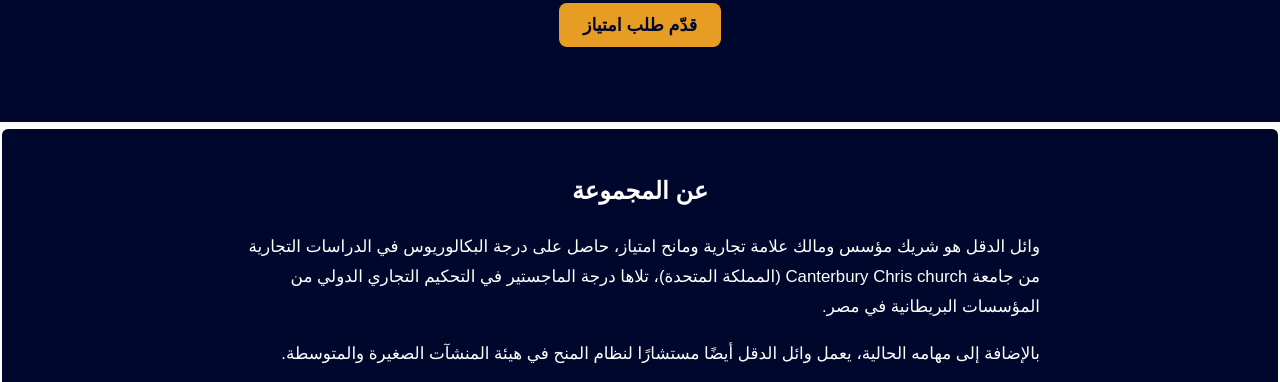
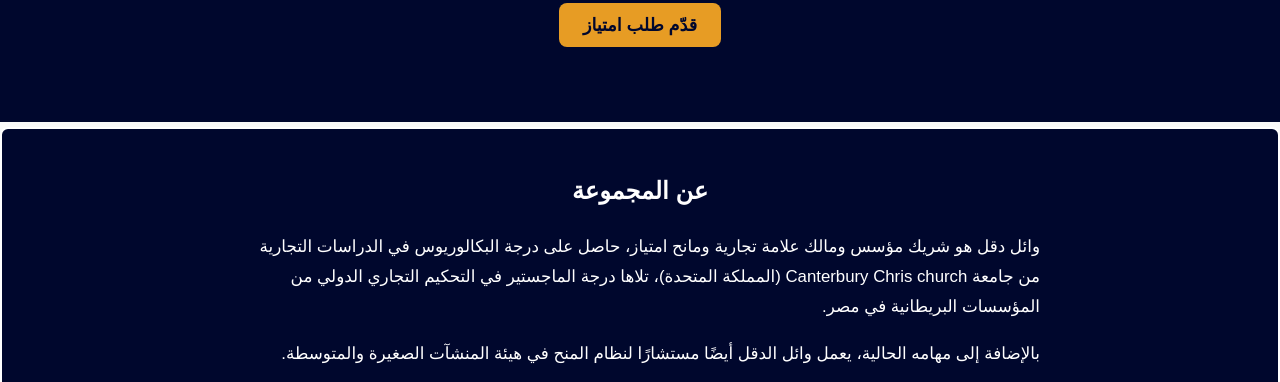
Before and after one commit to wkd9/wkd, a plain HTML site: page index.html in a window 1280 px wide. Shown: the part 341-723 px from the top of the page. Drawn offline with Linux system fonts and the light colour scheme.

Commit message:
Add files via upload

```diff
--- a/index.html
+++ b/index.html
@@ -46,7 +46,7 @@
     <div class="container">
       <h2>عن المجموعة</h2>
       <div class="about-text">
-        <p>وائل الدقل هو شريك مؤسس ومالك علامة تجارية ومانح امتياز، حاصل على درجة البكالوريوس في الدراسات التجارية من جامعة Canterbury Chris church (المملكة المتحدة)، تلاها درجة الماجستير في التحكيم التجاري الدولي من المؤسسات البريطانية في مصر.</p>
+        <p>وائل دقل هو شريك مؤسس ومالك علامة تجارية ومانح امتياز، حاصل على درجة البكالوريوس في الدراسات التجارية من جامعة Canterbury Chris church (المملكة المتحدة)، تلاها درجة الماجستير في التحكيم التجاري الدولي من المؤسسات البريطانية في مصر.</p>
         <p>بالإضافة إلى مهامه الحالية، يعمل وائل الدقل أيضًا مستشارًا لنظام المنح في هيئة المنشآت الصغيرة والمتوسطة.</p>
         <p>يحمل وائل حاليًا ثلاث تراخيص امتياز، اثنتان منها رخص امتياز رئيسية: الأولى من شركة فلورينا التي يمتد تاريخها إلى 50 عامًا وعدد فروعها أكثر من 140 فرعًا في جميع أنحاء المملكة العربية السعودية، والثانية من مطعم mmmm برغر. أما الترخيص الثالث فهو حصري في المدينة المنورة فقط من شركة ريتشي المختصة في الزي السعودي التي لها تاريخ طويل يمتد لأكثر من 60 عامًا.</p>
         <p>الأدوار التنفيذية والعضويات:</p>
```
